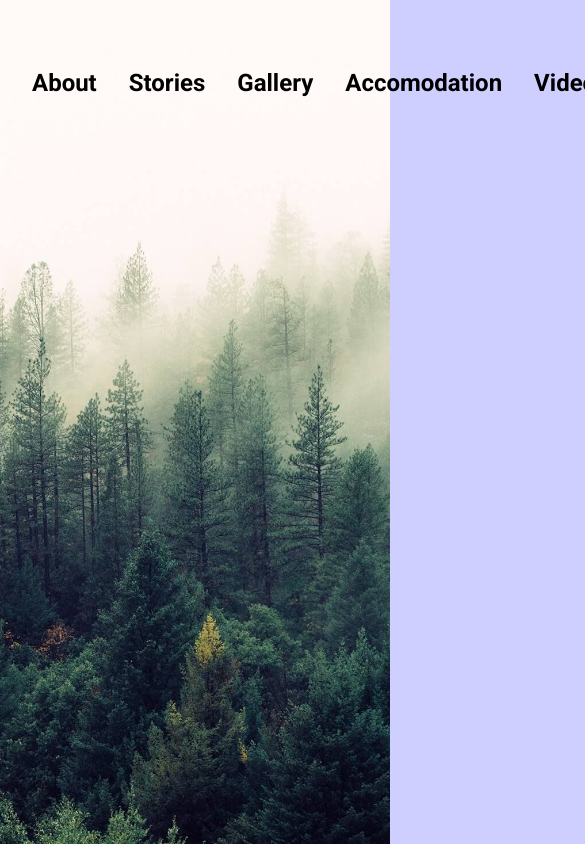
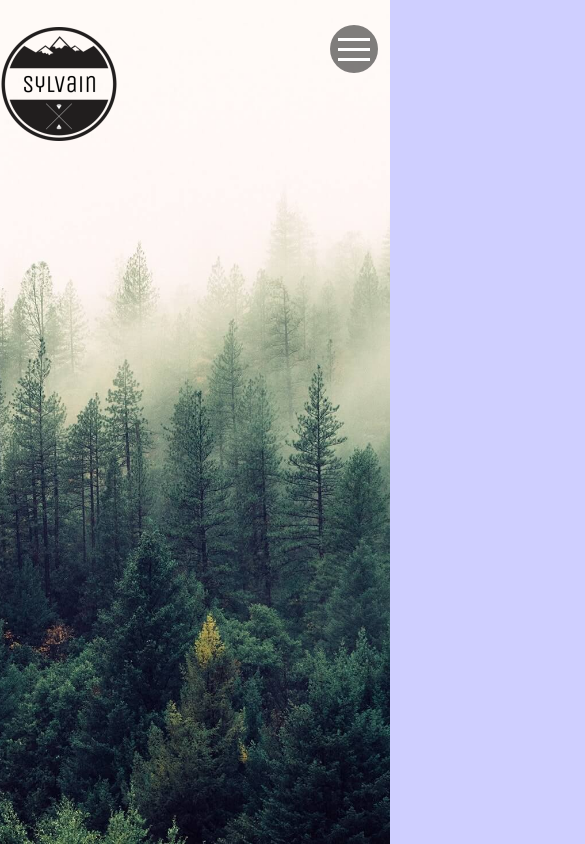
Before and after one commit to alexbtnr/Sylvain-v2, a React (Create React App) app: page / in a window 390 px wide. Shown: the top 844 px of the page, 585 px wide, since content can reach past the window. Built offline with nearby package versions, Linux system fonts and the light colour scheme.

Commit message:
Animated and styled the navbar and also adjusted for mobile viewing

```diff
--- a/src/components/Nav.js
+++ b/src/components/Nav.js
@@ -1,7 +1,8 @@
-import { motion } from "framer-motion";
+import { motion, AnimatePresence } from "framer-motion";
 import React, { useState } from "react";
 import { useLocation } from "react-router-dom";
 import styled from "styled-components";
+import Hamburger from "hamburger-react";
 
 const Nav = ({ hrefList, textList }) => {
   const location = useLocation();
@@ -32,6 +33,43 @@ const Nav = ({ hrefList, textList }) => {
                 <a href={hrefList[5]}>{textList[5]}</a>
               </li>
             </ul>
+          </div>
+          <div className='mobile-nav'>
+            <AnimatePresence>
+              {isOpen && (
+                <motion.ul
+                  initial={{ opacity: 0, y: -500 }}
+                  animate={{ opacity: 1, y: 0 }}
+                  exit={{ opacity: 0, y: -500 }}
+                  transition={{ duration: 0.5 }}
+                >
+                  <li onClick={() => setIsOpen(false)}>
+                    <a href='#showcase'>Home</a>
+                  </li>
+                  <li onClick={() => setIsOpen(false)}>
+                    <a href={hrefList[0]}>{textList[0]}</a>
+                  </li>
+                  <li onClick={() => setIsOpen(false)}>
+                    <a href={hrefList[1]}>{textList[1]}</a>
+                  </li>
+                  <li onClick={() => setIsOpen(false)}>
+                    <a href={hrefList[2]}>{textList[2]}</a>
+                  </li>
+                  <li onClick={() => setIsOpen(false)}>
+                    <a href={hrefList[3]}>{textList[3]}</a>
+                  </li>
+                  <li onClick={() => setIsOpen(false)}>
+                    <a href={hrefList[4]}>{textList[4]}</a>
+                  </li>
+                  <li onClick={() => setIsOpen(false)}>
+                    <a href={hrefList[5]}>{textList[5]}</a>
+                  </li>
+                </motion.ul>
+              )}
+            </AnimatePresence>
+          </div>
+          <div className='hamburger-wrapper' id='wrapper'>
+            <Hamburger toggled={isOpen} toggle={setIsOpen} />
           </div>
         </div>
       )}
@@ -67,6 +105,69 @@ const StyledNav = styled(motion.nav)`
       opacity: 1;
     }
   }
+
+  div.mobile-nav,
+  .hamburger-react {
+    display: none;
+  }
+
+  @media (max-width: 800px) {
+    div.normal-nav {
+      display: none;
+    }
+
+    div.mobile-nav,
+    .hamburger-react {
+      display: block;
+    }
+
+    div.mobile-nav {
+      position: fixed;
+      top: 0;
+      left: 0;
+      width: 100%;
+      z-index: 10;
+
+      ul {
+        background: rgba(0, 0, 0, 0.7);
+        position: absolute;
+        left: 0;
+        top: 0;
+        width: 100%;
+        flex-direction: column;
+        text-align: left;
+        justify-content: flex-start;
+        align-items: flex-start;
+        padding-top: 12vh;
+
+        li {
+          margin: 0;
+          margin-bottom: 0.5rem;
+          padding-left: 5%;
+          width: 100%;
+
+          a {
+            color: #fff;
+          }
+        }
+        li:after {
+          border-bottom: 0;
+        }
+        li:first-child {
+          border-top: 2px solid #fff;
+        }
+      }
+    }
+    .hamburger-wrapper {
+      border-radius: 50%;
+      background: rgba(0, 0, 0, 0.5);
+      color: #fff;
+      z-index: 10;
+      position: fixed;
+      top: 3%;
+      right: 3%;
+    }
+  }
 `;
 
 export default Nav;
```
